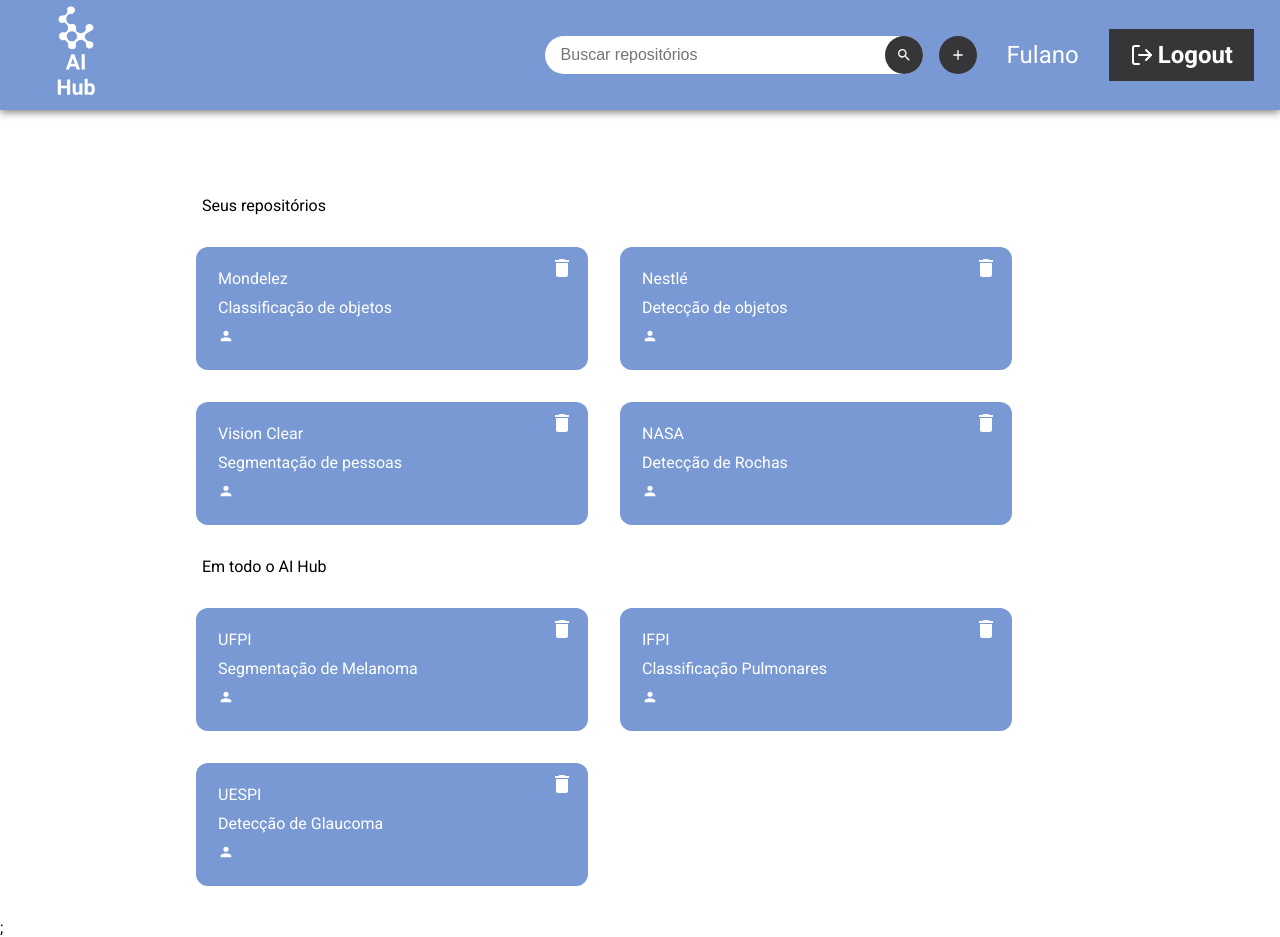
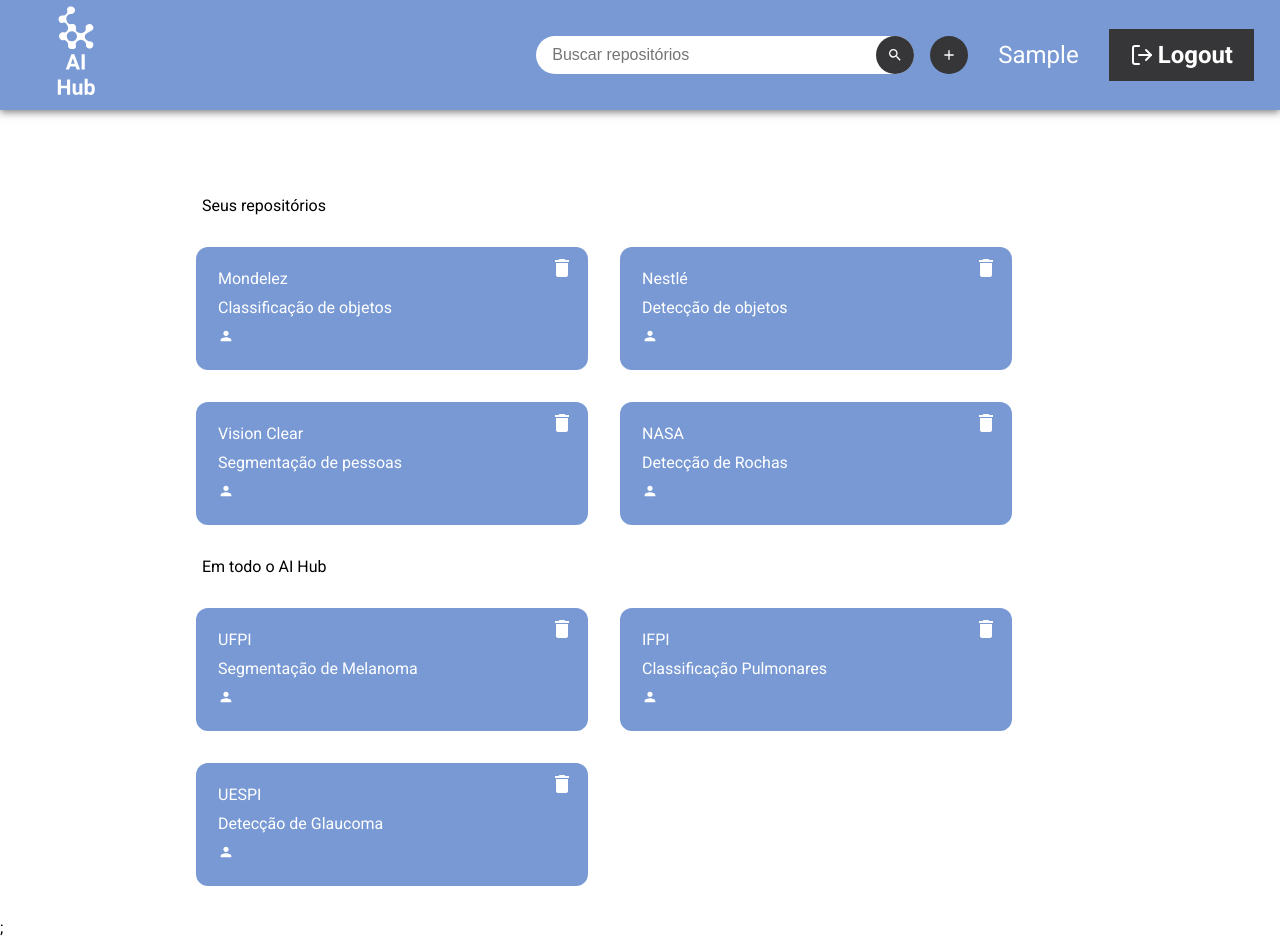
Before and after one commit to adrianorocha-dev/ai-hub, a Next.js app: page /search in a window 1280 px wide. Built offline with nearby package versions, Linux system fonts and the light colour scheme; no server answers; sample sign-in values are in the browser's storage.

Commit message:
Atualizar nome do usuário no header

```diff
--- a/components/Header.tsx
+++ b/components/Header.tsx
@@ -1,6 +1,6 @@
 import React from 'react';
 import Link from 'next/link';
-import { signOut } from 'next-auth/client';
+import { signOut, useSession } from 'next-auth/client';
 import { MdAdd, MdSearch } from 'react-icons/md';
 import { FiLogOut } from 'react-icons/fi';
 
@@ -9,14 +9,24 @@
 import styles from '../styles/components/Header.module.css';
 
 function Header() {
+  const [ session, sessionLoading ] = useSession();
+
   function handleSubmit(event: React.FormEvent<HTMLFormElement>) {
     event.preventDefault();
+  }
+
+  function getFirstName() {
+    if (sessionLoading || !session.user) {
+      return '';
+    }
+
+    const [ firstName ] = session.user.name.split(' ');
+    return firstName ?? '';
   }
 
   return (
     <header className={styles.header}>
       <Link href="/dashboard">
-        {/* eslint-disable-next-line jsx-a11y/anchor-is-valid */}
         <a>
           <img src="/assets/logo.svg" alt="AI Hub" className={styles.logo} />
         </a>
@@ -40,7 +50,7 @@
           </button>
         </Link>
 
-        <span className={styles.userName}>Fulano</span>
+        <span className={styles.userName}>{getFirstName()}</span>
 
         <Button onClick={() => signOut()}>
           <FiLogOut />
--- a/pages/repos/[id]/index.tsx
+++ b/pages/repos/[id]/index.tsx
@@ -1,14 +1,14 @@
 import React from 'react';
+import Link from 'next/link';
+import { useRouter } from 'next/router';
 import { MdFileUpload } from 'react-icons/md';
 import { GoGear } from 'react-icons/go';
 import { BsThreeDotsVertical } from 'react-icons/bs';
+
 import Header from '../../../components/Header';
-
 import Button from '../../../components/Button';
 
 import styles from '../../../styles/pages/Repo.module.css';
-import Link from 'next/link';
-import { useRouter } from 'next/router';
 
 function List() {
   const router = useRouter();
```
